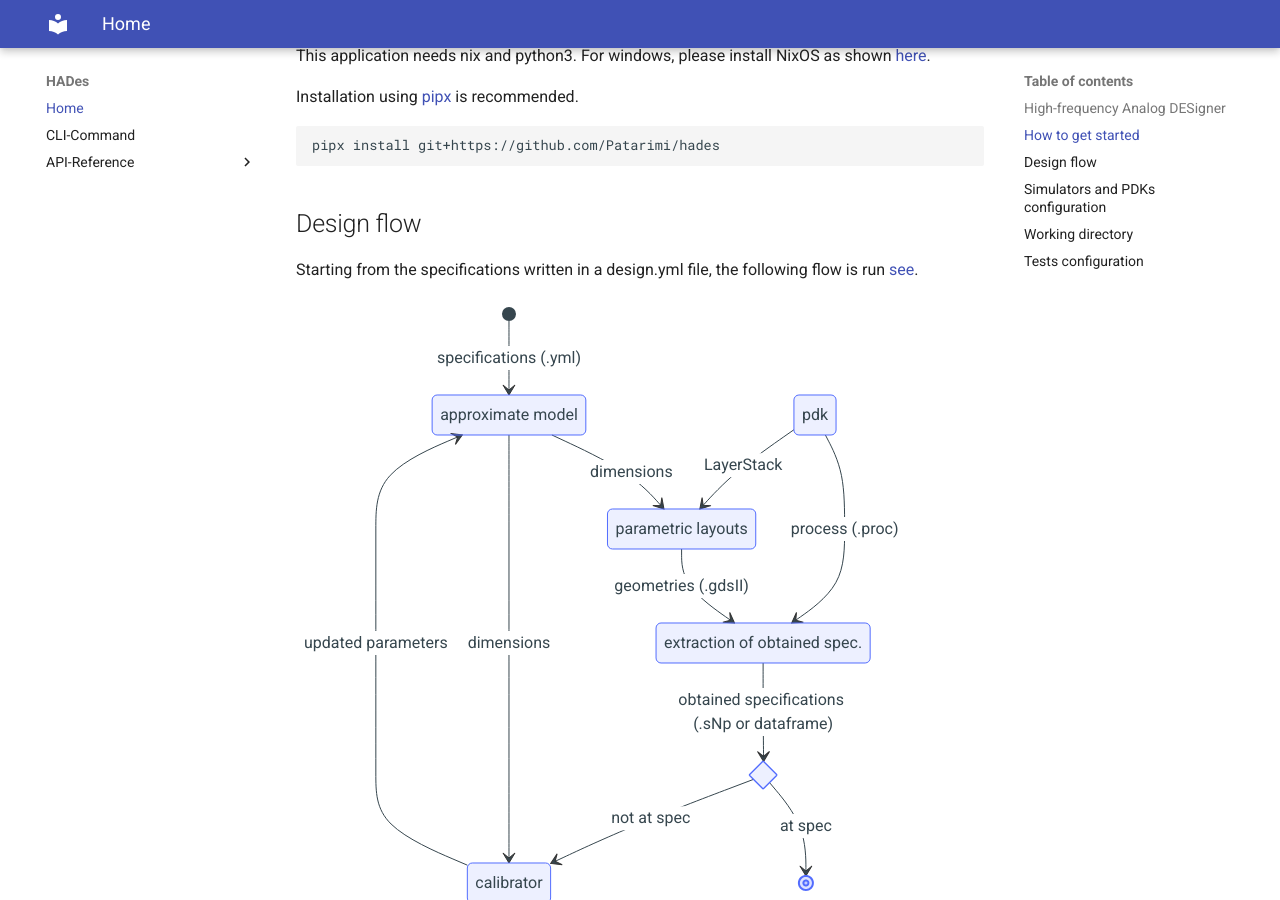
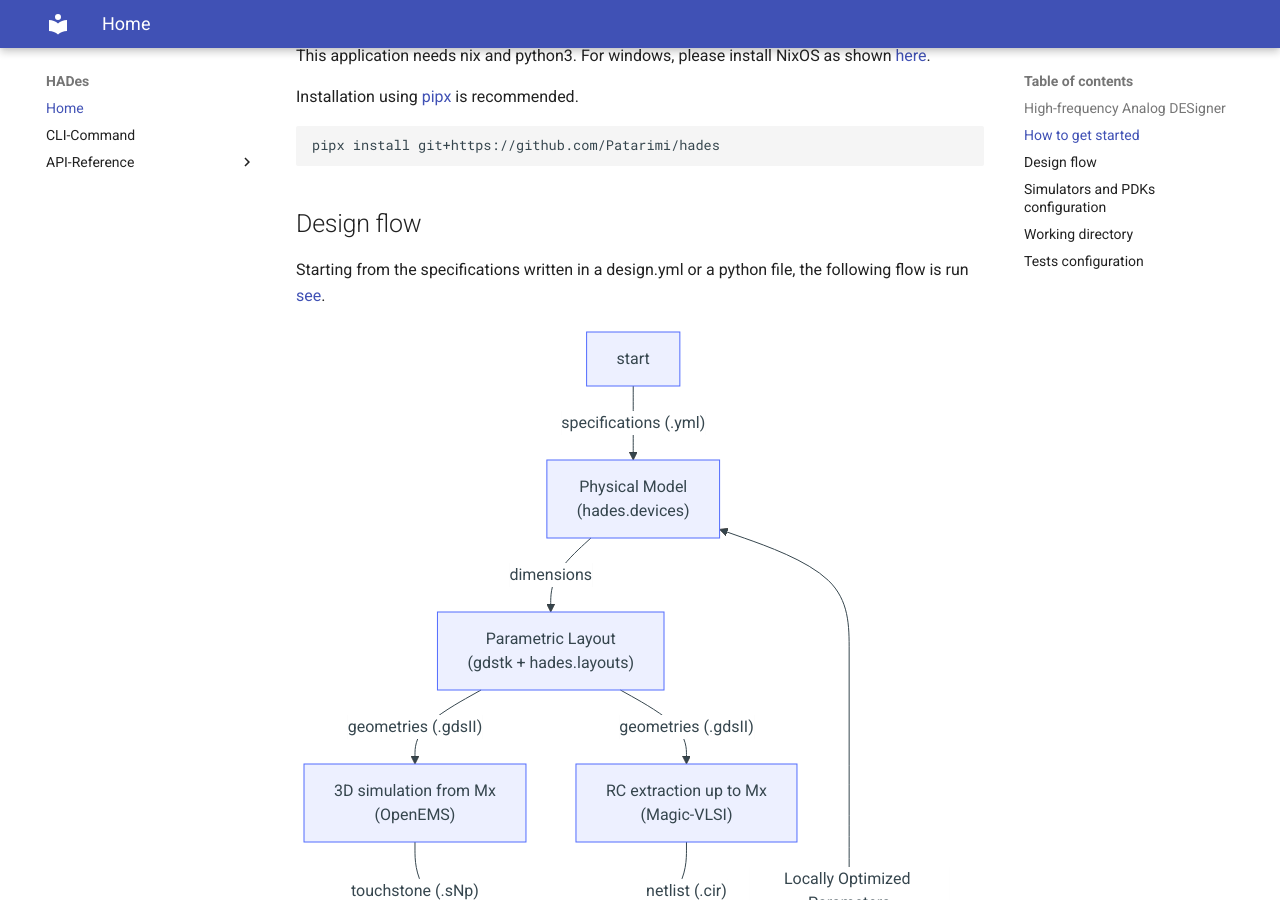
Before and after one commit to Patarimi/hades, an MkDocs documentation site: the page built from docs/README.md, in a window 1280 px wide and 900 px high, scrolled down 330 px. Built offline with MkDocs 1.6.1 and Material for MkDocs 9.7.7, drawn with Linux system fonts in a browser that asks for light colours; some of the changed lines change nothing that is shown.

Commit message:
Update README.md

````diff
--- a/docs/README.md
+++ b/docs/README.md
@@ -17,25 +17,20 @@ pipx install git+https://github.com/Patarimi/hades
 
 ## Design flow
 
-Starting from the specifications written in a design.yml file, the following flow is run [see](#working-directory).
+Starting from the specifications written in a design.yml or a python file, the following flow is run [see](#working-directory).
 
 ```mermaid
-stateDiagram
-    [*] --> app: specifications (.yml)
-    app: approximate model
-    pl: parametric layouts
-    app --> pl: dimensions
-    sim: extraction of obtained spec.
-    pl --> sim: geometries (.gdsII)
-    pdk --> sim: process (.proc)
-    pdk --> pl: LayerStack
-    cal: calibrator
-    state atSpec <<choice>>
-    sim --> atSpec: obtained specifications (.sNp or dataframe)
-    atSpec --> [*]: at spec
-    atSpec --> cal: not at spec
-    app --> cal: dimensions
-    cal --> app: updated parameters
+flowchart TD
+    start -- "specifications (.yml)" --> app["Physical Model\n(hades.devices)"]
+    app --dimensions --> pl["Parametric Layout\n(gdstk + hades.layouts)"]
+    pl --"geometries (.gdsII)" --> be_sim["RC extraction up to Mx\n(Magic-VLSI)"]
+    pl --"geometries (.gdsII)" --> fe_sim["3D simulation from Mx\n(OpenEMS)"]
+    fe_sim -- "touchstone (.sNp)" --> ext["Spice simulation and spec. extraction.\n(NGSpice + Scikit-RF)"]
+    be_sim --"netlist (.cir)" --> ext
+    ext --"Performances (.yml)" --> atSpec{"Perf = Spec ?"}
+    atSpec --> |Yes| stop
+    atSpec --> |No| cal["Model Calibrator\n(hades.calibrator)"]
+    cal --"Locally Optimized Parameters" --> app
 ```
 
 When finished, a _.gds_ file is available for further design.
````
